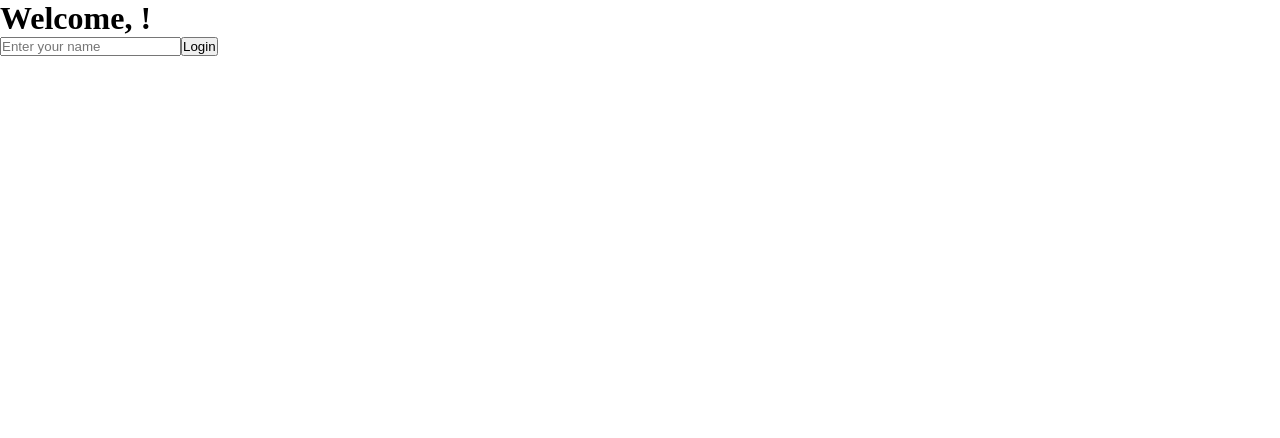
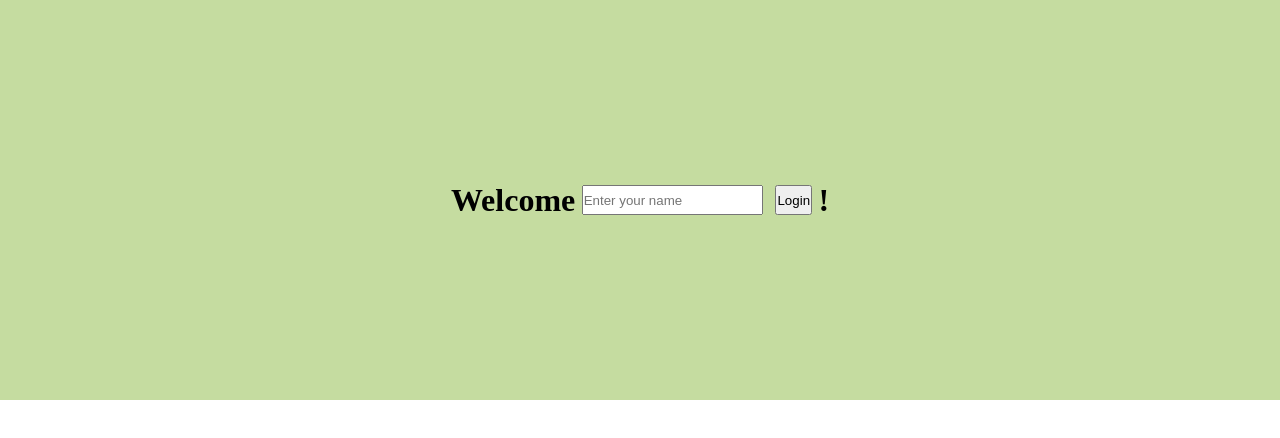
Before and after one commit to AmauryClt/PFC-prisma-front, a React (Vite) app: page / in a window 1280 px wide. Shown: the top 438 px of the page. Built offline with nearby package versions, Linux system fonts and the light colour scheme.

Commit message:
header front

```diff
--- a/package.json
+++ b/package.json
@@ -11,7 +11,8 @@
   },
   "dependencies": {
     "react": "^18.2.0",
-    "react-dom": "^18.2.0"
+    "react-dom": "^18.2.0",
+    "sass": "^1.65.1"
   },
   "devDependencies": {
     "@types/react": "^18.2.15",
--- a/src/components/Header.tsx
+++ b/src/components/Header.tsx
@@ -1,9 +1,9 @@
 import React, { useState } from "react";
+import styles from "./header.module.scss";
 
 export default function Header() {
   const [name, setName] = useState("");
   const [errorMessage, setErrorMessage] = useState("");
-  const [existingUser, setExistingUser] = useState(false);
   const [displayName, setDisplayName] = useState("");
 
   const handleNameChange = (event: React.ChangeEvent<HTMLInputElement>) => {
@@ -24,8 +24,8 @@ export default function Header() {
         if (response.ok) {
           const responseData = await response.json();
           setDisplayName(responseData.name);
-          setExistingUser(responseData.existingUser);
           setErrorMessage("");
+          console.info(responseData)
         } else {
           const errorData = await response.json();
           setErrorMessage(errorData.message);
@@ -38,28 +38,28 @@ export default function Header() {
     }
   };
 
-  const handleLogout = () => {
-    setExistingUser(false);
-    setDisplayName("");
-  };
-
   return (
     <div>
-      {existingUser ? (
-        <div>
-          <h1>Welcome back, {displayName}!</h1>
-          <button onClick={handleLogout}>Logout</button>
+      {displayName ? (
+        <div className={styles.headerSizeLogout}>
+          <h1>Welcome, {displayName} !</h1>
+          <button onClick={() => setDisplayName("")}>Logout</button>
         </div>
       ) : (
-        <div>
-          <h1>Welcome, {displayName}!</h1>
+        <div className={styles.headerSizeLogin}>
+          <h1>Welcome </h1>
           <input
             type="text"
+            className={styles.inputHeader}
             placeholder="Enter your name"
             value={name}
             onChange={handleNameChange}
           />
-          <button onClick={handleLogin}>Login</button>
+          <button
+            onClick={handleLogin}
+            className={styles.buttonHeader}
+          >Login</button>
+          <h1> !</h1>
           {errorMessage && <p style={{ color: "red" }}>{errorMessage}</p>}
         </div>
       )}
--- /dev/null
+++ b/src/components/header.module.scss
@@ -0,0 +1,27 @@
+.headerSizeLogout {
+    display: flex;
+    flex-direction: column;
+    align-items: center;
+    justify-content: space-around;
+    background-color: #6A994E;
+    height: 200px;
+}
+
+.headerSizeLogin {
+    display: flex;
+    flex-direction: row;
+    align-items: center;
+    justify-content: center;
+    background-color: #C5DCA0;
+    height: 400px;
+}
+
+.inputHeader {
+    margin: 0.5%;
+    height: 30px;
+}
+
+.buttonHeader {
+    height: 30px;
+    margin: 0.5%;
+}
```
Also changed, not shown: 1 other file (tests, documents, lock files or other folders).
